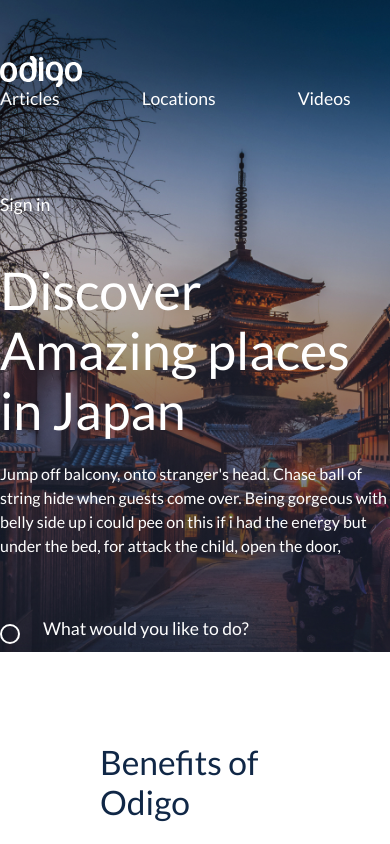
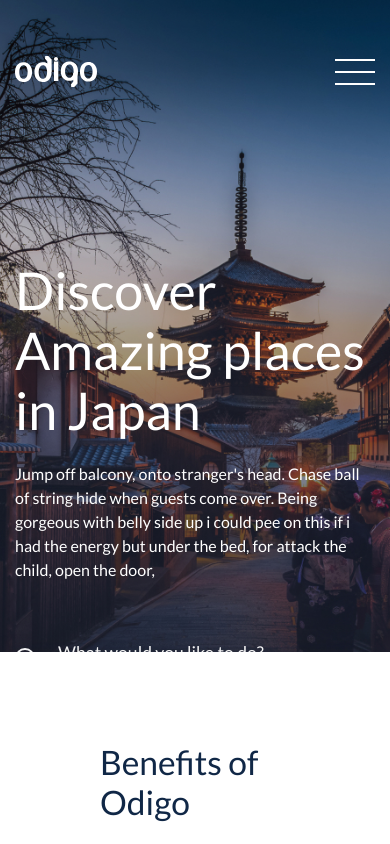
Before and after one commit to Kasaklalita/odigo, a Vue app: page / in a window 390 px wide. Shown: the top 844 px of the page. Built offline with nearby package versions, Linux system fonts and the light colour scheme.

Commit message:
Added responsiveness to the main header

```diff
--- a/src/components/NarrowWrapper.vue
+++ b/src/components/NarrowWrapper.vue
@@ -14,5 +14,6 @@
 	.wrapper {
 		max-width: 1060px;
 		margin: 0 auto;
+		padding: 0 15px;
 	}
 </style>
--- a/src/components/TheHeader.vue
+++ b/src/components/TheHeader.vue
@@ -7,22 +7,31 @@
 						<img src="../assets/odigo-logo.svg" alt="" class="header__logo-pic">
 					</a>
 				</div>
-				<nav class="header__nav">
+				<nav class="header__nav" :class="{header__nav_active: isMobileNavOpen}">
 					<ul class="header__list">
 						<li class="header__item">
-							<a href="#" class="header__link">Articles</a>
+							<a href="#" class="header__link" @click="isMobileNavOpen = false">Articles</a>
 						</li>
 						<li class="header__item">
-							<a href="#" class="header__link">Locations</a>
+							<a href="#" class="header__link" @click="isMobileNavOpen = false">Locations</a>
 						</li>
 						<li class="header__item">
-							<a href="#" class="header__link">Videos</a>
+							<a href="#" class="header__link" @click="isMobileNavOpen = false">Videos</a>
 						</li>
 						<li class="header__item">
-							<a href="#" class="header__link">Sign in</a>
+							<a href="#" class="header__link" @click="isMobileNavOpen = false">Sign in</a>
 						</li>
 					</ul>
+					<div class="header__nav-close" @click="toggleMobileNav">
+						<span class="header__nav-close-line"></span>
+						<span class="header__nav-close-line"></span>
+					</div>
 				</nav>
+				<div class="header__burger burger" @click="toggleMobileNav">
+					<span class="burger__line"></span>
+					<span class="burger__line"></span>
+					<span class="burger__line"></span>
+				</div>
 			</div>
 		</narrow-wrapper>
 	</header>
@@ -40,6 +49,16 @@
 					header.classList.remove('header_active');
 				}
 			};
+		},
+		data() {
+			return {
+				isMobileNavOpen: false
+			}
+		},
+		methods: {
+			toggleMobileNav() {
+				this.isMobileNavOpen = !this.isMobileNavOpen;
+			}
 		}
 	}
 </script>
@@ -56,6 +75,20 @@
 	}
 	.header_active {
 		background: #0E1D28;
+	}
+	.header__burger {
+		width: 40px;
+		height: 28px;
+		display: flex;
+		flex-direction: column;
+		gap: 10px;
+		display: none;
+	}
+	.burger__line {
+		display: block;
+		width: 100%;
+		height: 2px;
+		background-color: white;
 	}
 	.header__wrapper {
 		display: flex;
@@ -80,4 +113,56 @@
 	.header__link:active {
 		opacity: 75%;
 	}
+
+	@media screen and (max-width: 767px) {
+		.header__burger {
+			display: flex;
+		}
+		.header__nav {
+			position: fixed;
+			width: 100%;
+			height: 100%;
+			top: 0;
+			left: 0;
+			background-color: #000;
+			z-index: 20;
+			padding: 75px;
+			transform: translateX(100%);
+			transition: .2s all linear;
+		}
+		.header__nav_active {
+			transform: translateX(0);
+		}
+		.header__list {
+			gap: 3rem;
+		}
+		.header__link {
+			font-size: 2.5rem;
+		}
+		.header__item {
+			width: 100%;
+		}
+		.header__nav-close {
+			width: 40px;
+			height: 40px;
+			position: absolute;
+			top: 20px;
+			right: 20px;
+		}
+		.header__nav-close-line {
+			display: block;
+			width: 100%;
+			height: 2px;
+			background-color: white;
+			position: absolute;
+			top: 50px;
+
+		}
+		.header__nav-close-line:first-child {
+			transform: translateY(-50%) rotate(45deg);
+		}
+		.header__nav-close-line:last-child {
+			transform: translateY(-50%) rotate(-45deg);
+		}
+	}
 </style>
--- a/src/components/WideWrapper.vue
+++ b/src/components/WideWrapper.vue
@@ -14,5 +14,6 @@
 	.wide-wrapper {
 		max-width: 1260px;
 		margin: 0 auto;
+		padding: 0 15px;
 	}
 </style>
```
